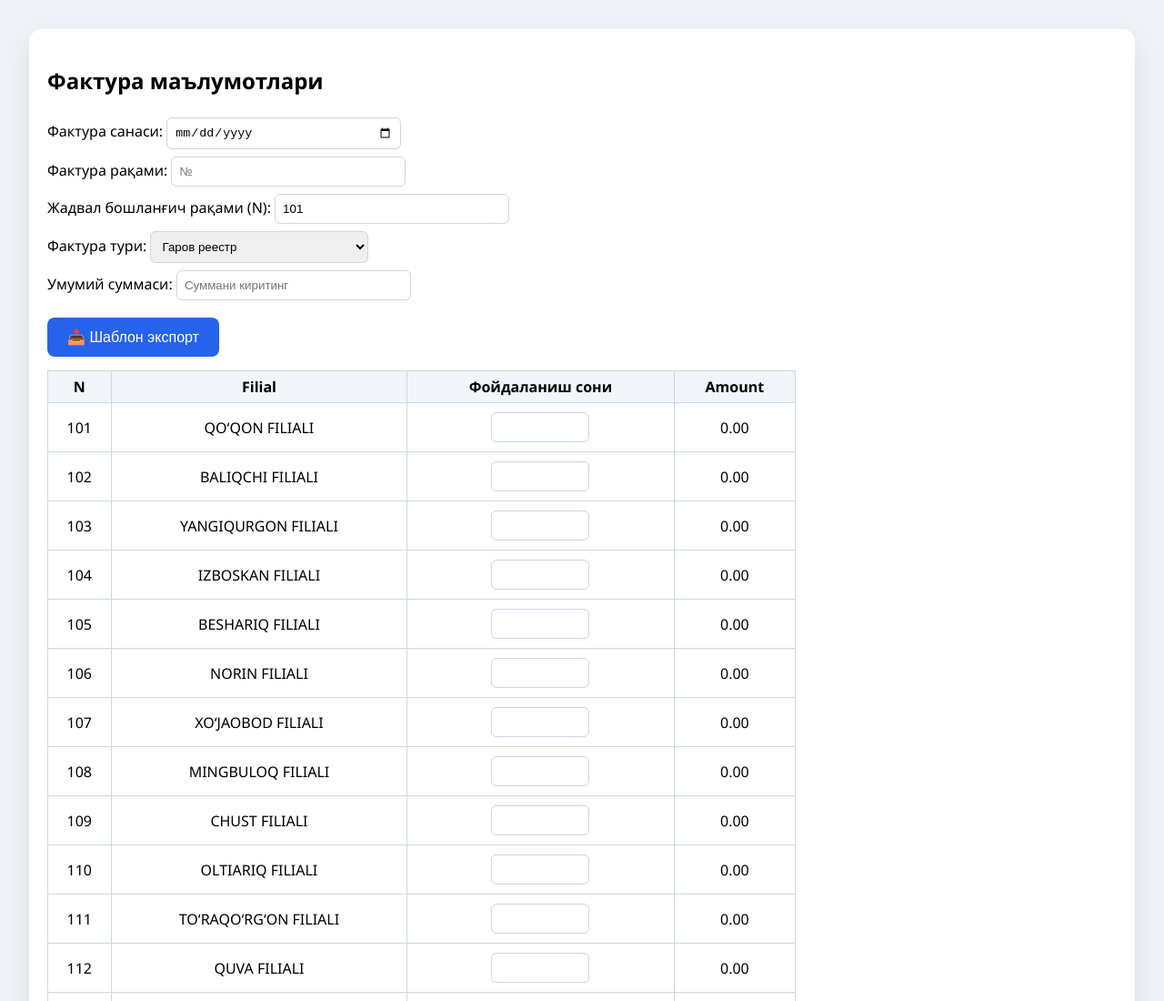
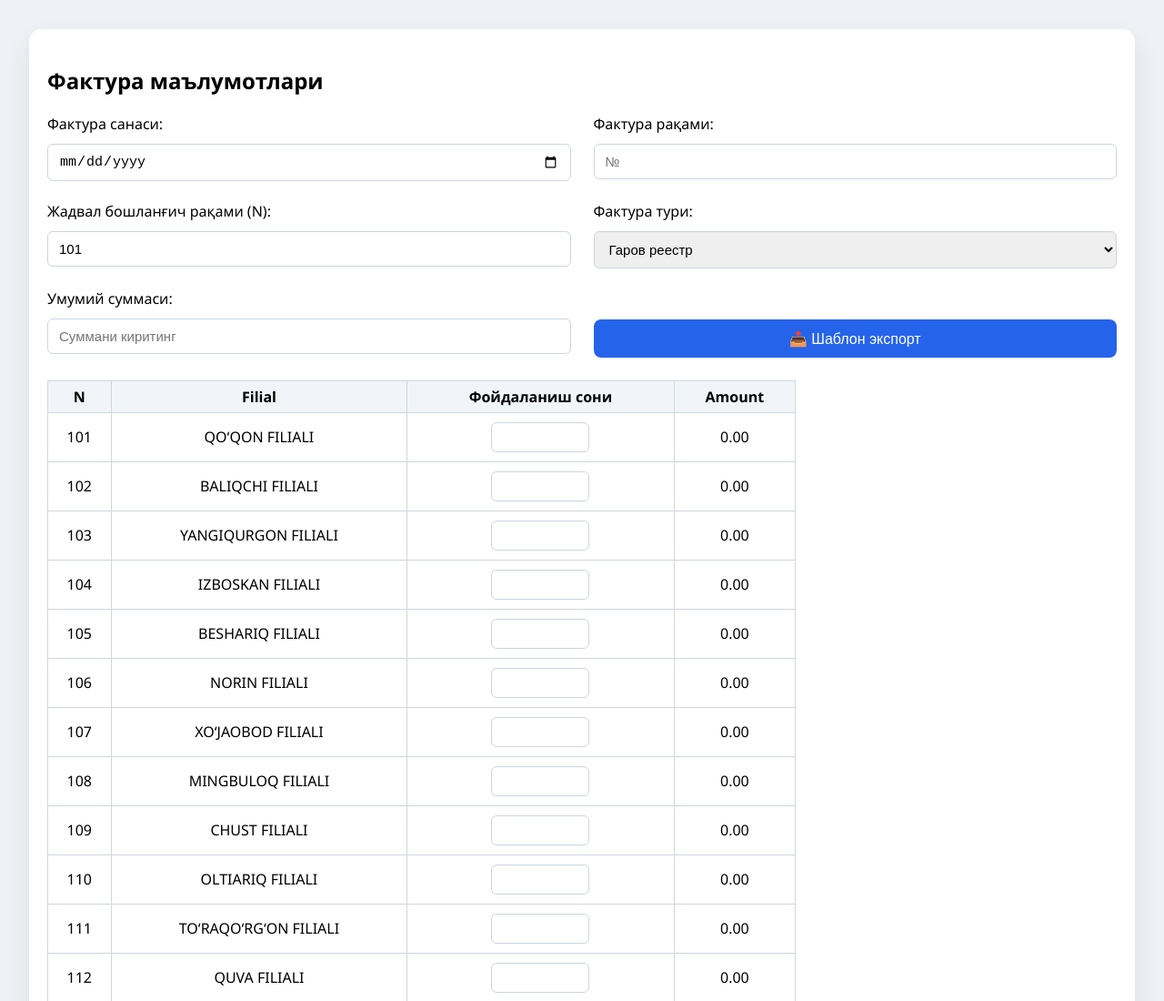
Before and after one commit to adsdil82/faktura, a plain HTML site: page index.html in a window 1280 px wide. Shown: the top 1100 px of the page at 91% size. Drawn offline with Linux system fonts and the light colour scheme.

Commit message:
Add form grid and group styles to style.css
Added styles for form layout and button group.

```diff
--- a/style.css
+++ b/style.css
@@ -66,3 +66,38 @@ button{
   width:90px;
   text-align:center
 }
+.form-grid {
+  display: grid;
+  grid-template-columns: repeat(2, 1fr);
+  gap: 18px 25px;
+  margin-bottom: 25px;
+}
+
+.form-group {
+  display: flex;
+  flex-direction: column;
+  gap: 7px;
+}
+
+.form-group label {
+  font-weight: 500;
+}
+
+.form-group input,
+.form-group select {
+  width: 100%;
+  box-sizing: border-box;
+  padding: 10px 12px;
+  border: 1px solid #cbd5e1;
+  border-radius: 6px;
+  font-size: 15px;
+}
+
+.button-group {
+  justify-content: flex-end;
+}
+
+.button-group button {
+  height: 42px;
+  cursor: pointer;
+}
```
